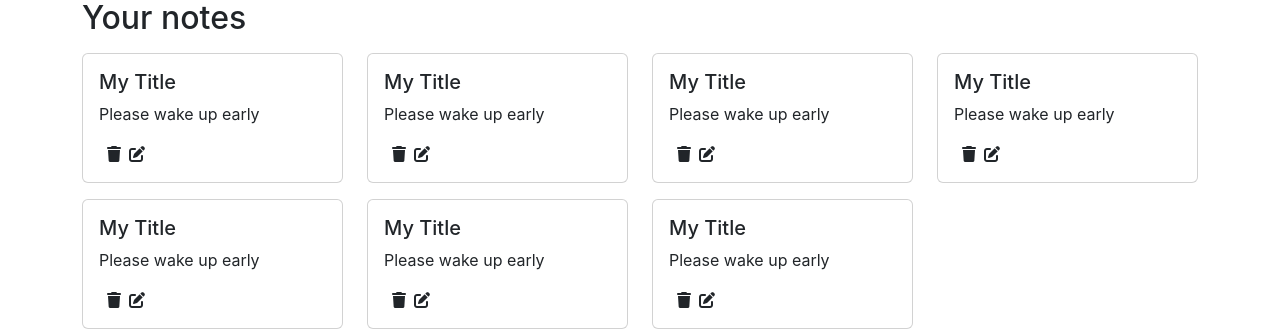
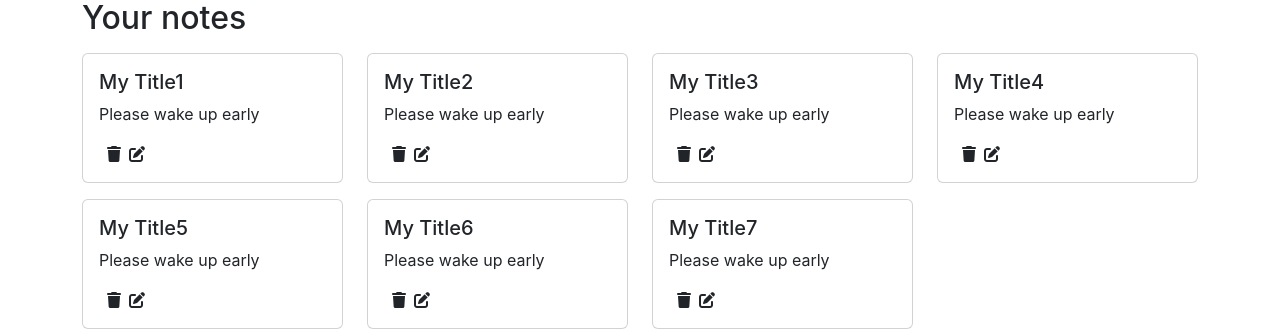
Before and after one commit to Jubraj001/NetBook, a React (Create React App) app: page / in a window 1280 px wide. Shown: the part 405-736 px from the top of the page. Built offline with nearby package versions, Linux system fonts and the light colour scheme.

Commit message:
Delete note functionality

```diff
--- a/src/components/Noteitem.js
+++ b/src/components/Noteitem.js
@@ -1,9 +1,12 @@
-import React from 'react'
+import React, {useContext} from 'react'
+import noteContext from '../context/notes/noteContext'
 
 export default function NoteItem(props) {
   const {note}=props;
+  const context = useContext(noteContext);
+  const {deleteNote} = context;
   const onClickHandler=()=>{
-
+    deleteNote(note._id);
   }
   return (
     <div className="col-md-3 my-2">
--- a/src/context/notes/NoteState.js
+++ b/src/context/notes/NoteState.js
@@ -6,7 +6,7 @@ const NoteState = (props)=>{
         {
             "_id": "61322f195153781a8ca8d0e06",
             "user": "6131dc5e3e4037cd4734a066",
-            "title": "My Title",
+            "title": "My Title1",
             "description": "Please wake up early",
             "tag": "personal",
             "date": "2021-09-03T14:20:09.509Z",
@@ -15,7 +15,7 @@ const NoteState = (props)=>{
           {
             "_id": "61322f195531781a8ca8d0e08",
             "user": "6131dc5e3e4037cd4734a066",
-            "title": "My Title",
+            "title": "My Title2",
             "description": "Please wake up early",
             "tag": "personal",
             "date": "2021-09-03T14:20:09.668Z",
@@ -24,7 +24,7 @@ const NoteState = (props)=>{
           {
             "_id": "61322f19553781a8ca8d0e081",
             "user": "6131dc5e3e4037cd4734a066",
-            "title": "My Title",
+            "title": "My Title3",
             "description": "Please wake up early",
             "tag": "personal",
             "date": "2021-09-03T14:20:09.668Z",
@@ -33,7 +33,7 @@ const NoteState = (props)=>{
           {
             "_id": "61322f19553781a8ca8d0e082",
             "user": "6131dc5e3e4037cd4734a066",
-            "title": "My Title",
+            "title": "My Title4",
             "description": "Please wake up early",
             "tag": "personal",
             "date": "2021-09-03T14:20:09.668Z",
@@ -42,7 +42,7 @@ const NoteState = (props)=>{
           {
             "_id": "61322f195537812a8ca8d0e08",
             "user": "6131dc5e3e4037cd4734a066",
-            "title": "My Title",
+            "title": "My Title5",
             "description": "Please wake up early",
             "tag": "personal",
             "date": "2021-09-03T14:20:09.668Z",
@@ -51,7 +51,7 @@ const NoteState = (props)=>{
           {
             "_id": "613222f19553781a8ca8d0e08",
             "user": "6131dc5e3e4037cd4734a066",
-            "title": "My Title",
+            "title": "My Title6",
             "description": "Please wake up early",
             "tag": "personal",
             "date": "2021-09-03T14:20:09.668Z",
@@ -60,7 +60,7 @@ const NoteState = (props)=>{
           {
             "_id": "61322f119553781a8ca8d0e08",
             "user": "6131dc5e3e4037cd4734a066",
-            "title": "My Title",
+            "title": "My Title7",
             "description": "Please wake up early",
             "tag": "personal",
             "date": "2021-09-03T14:20:09.668Z",
@@ -84,8 +84,9 @@ const NoteState = (props)=>{
     }
 
     // Deleting a note
-    const deleteNote=()=>{
-
+    const deleteNote=(id)=>{
+        const newNotes = notes.filter((note)=>{return note._id!==id});
+        setNotes(newNotes);
     }
 
     // Edit a note
```
